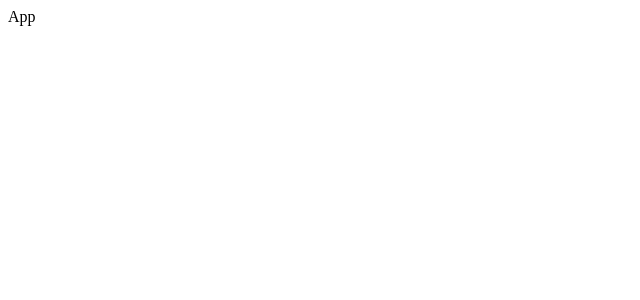
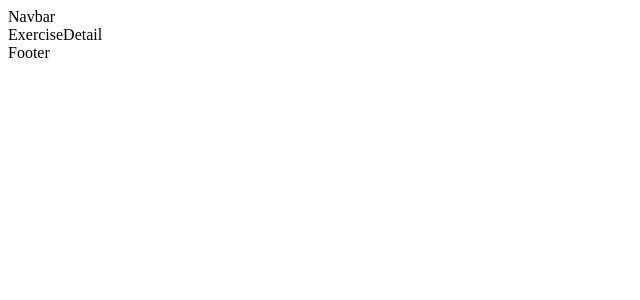
Before and after one commit to Paul-ike/gym, a React (Create React App) app: page /exercise/1 in a window 1280 px wide. Shown: the top 300 px of the page, without its empty margins (0-640 px from the left). Built offline with nearby package versions, Linux system fonts and the light colour scheme.

Commit message:
add navbar, home, exercisedetail and footer

```diff
--- a/src/App.js
+++ b/src/App.js
@@ -1,8 +1,20 @@
 import React from 'react'
-
+import { Route, Routes } from 'react-router-dom';
+import { Box } from '@mui/material';
+import ExerciseDetail from './pages/ExerciseDetail';
+import Home from './pages/Home';
+import Navbar from './components/Navbar';
+import Footer from './components/Footer';
 const App = () => {
   return (
-    <div>App</div>
+    <Box width="400px" sx={{ width: { xl: '1488px' } }} m="auto">
+    <Navbar />
+    <Routes>
+      <Route path="/" element={<Home />} />
+      <Route path="/exercise/:id" element={<ExerciseDetail />} />
+    </Routes>
+    <Footer />
+  </Box>
   )
 }
 
--- /dev/null
+++ b/src/components/Footer.js
@@ -0,0 +1,9 @@
+import React from 'react'
+
+const Footer = () => {
+  return (
+    <div>Footer</div>
+  )
+}
+
+export default Footer
--- /dev/null
+++ b/src/components/Navbar.js
@@ -0,0 +1,9 @@
+import React from 'react'
+
+const Navbar = () => {
+  return (
+    <div>Navbar</div>
+  )
+}
+
+export default Navbar
--- /dev/null
+++ b/src/pages/ExerciseDetail.js
@@ -0,0 +1,9 @@
+import React from 'react'
+
+const ExerciseDetail = () => {
+  return (
+    <div>ExerciseDetail</div>
+  )
+}
+
+export default ExerciseDetail
--- /dev/null
+++ b/src/pages/Home.js
@@ -0,0 +1,9 @@
+import React from 'react'
+
+const Home = () => {
+  return (
+    <div>Home</div>
+  )
+}
+
+export default Home
```
Also changed, not shown: 1 other file (tests, documents, lock files or other folders).
